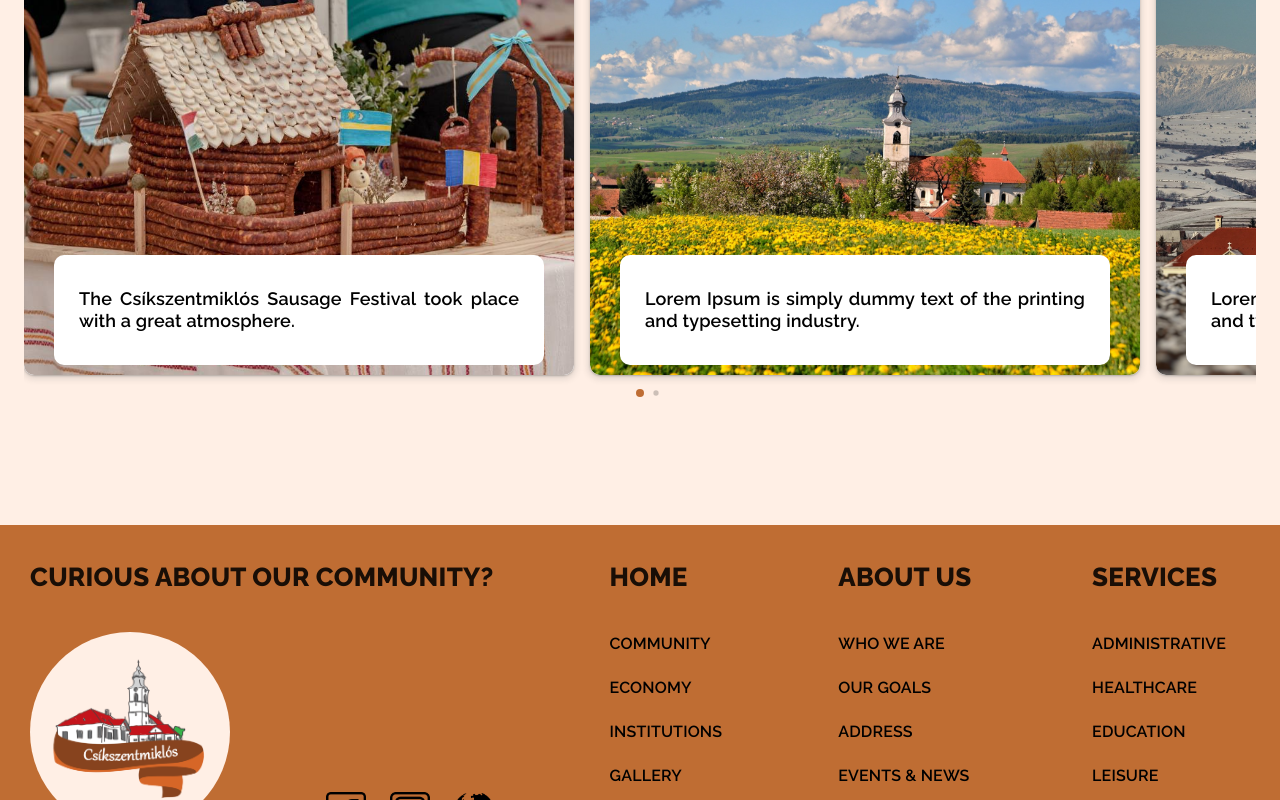
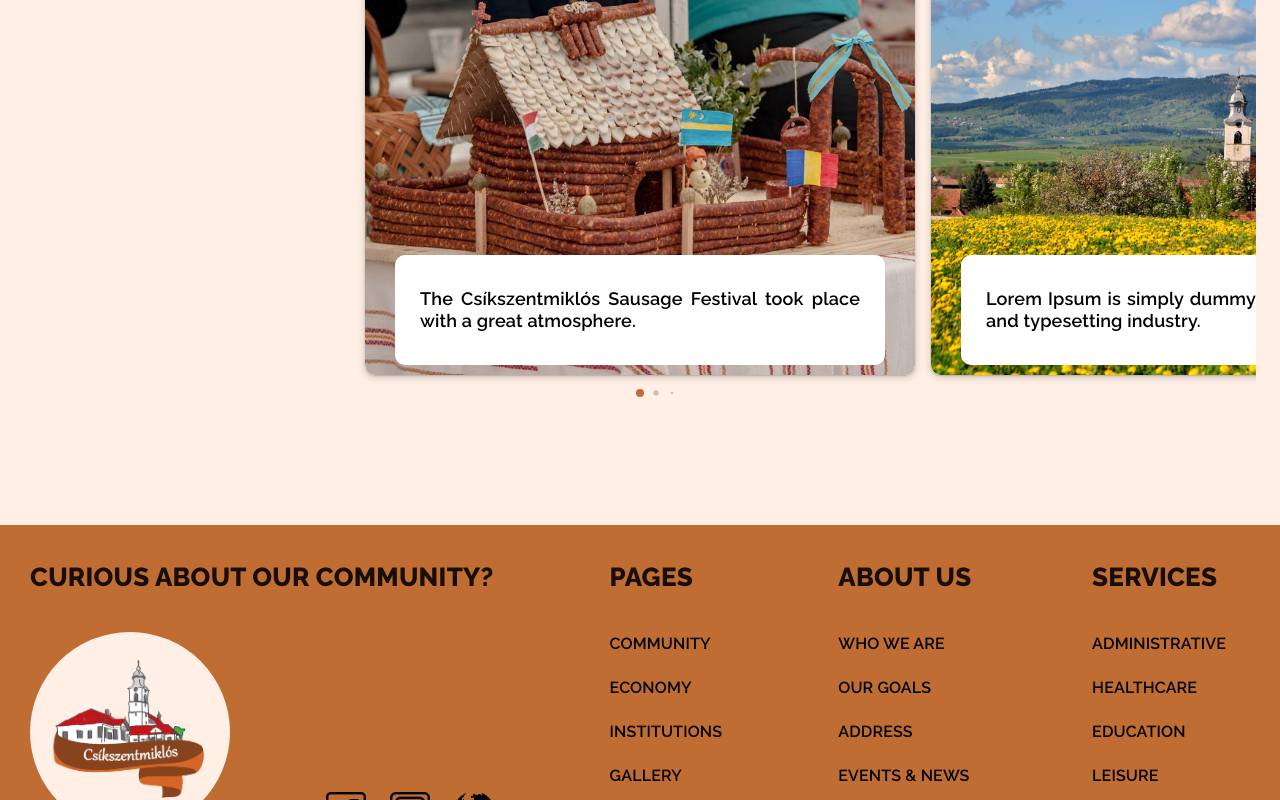
Before and after one commit to CrodingTam/csikszentmiklos-v2, a Next.js app: page /community in a window 1280 px wide. Shown: the part 1912-2712 px from the top of the page. Built offline with nearby package versions, Linux system fonts and the light colour scheme.

Commit message:
feature-22: structure for community page -added carousel

```diff
--- a/app/components/carousel/carousel.component.tsx
+++ b/app/components/carousel/carousel.component.tsx
@@ -17,13 +17,14 @@ const Carousel: FC<Props> = ({ slides }) => {
   return (
     <StyledWrapper>
       <Swiper
-        slidesPerView={2}
+        slidesPerView={"auto"}
         spaceBetween={16}
         pagination={{
           dynamicBullets: true,
         }}
         modules={[Pagination]}
         className="mySwiper"
+        centeredSlides={true}
       >
         {slides.map((slide, index) => (
           <SwiperSlide key={index}>
--- a/app/components/carousel/carousel.style.tsx
+++ b/app/components/carousel/carousel.style.tsx
@@ -9,6 +9,15 @@ const StyledWrapper = styled(Box)(({ theme }) => ({
     width: "550px !important",
     height: "530px !important",
     backgroundColor: "#ffefe5",
+    [theme.breakpoints.down("xl")]: {
+      width: "450px !important",
+    },
+    [theme.breakpoints.down("lg")]: {
+      width: "400px !important",
+    },
+    [theme.breakpoints.down("sm")]: {
+      width: "100% !important",
+    },
   },
 }));
 
--- a/app/components/carousel/item/item.component.tsx
+++ b/app/components/carousel/item/item.component.tsx
@@ -24,9 +24,6 @@ const Item: FC<Props> = ({ slide }) => {
             <Typography className="carousel-item--typography description" variant="h4">
               {slide.description}
             </Typography>
-            {/* <Typography className="carousel-item--typography more-content" variant="mainMedium">
-              Click here for more content
-            </Typography> */}
           </Box>
         </Box>
       </StyledWrapper>
--- a/app/components/carousel/item/item.style.tsx
+++ b/app/components/carousel/item/item.style.tsx
@@ -5,7 +5,6 @@ import { styled } from "@mui/material/styles";
 
 const StyledWrapper = styled(Box)(({ theme }) => ({
   backgroundColor: theme.palette.white.main,
-  height: "500px",
   boxShadow: "rgba(60, 64, 67, 0.3) 0px 1px 2px 0px, rgba(60, 64, 67, 0.15) 0px 2px 6px 2px",
   borderRadius: "10px",
   borderColor: theme.palette.primary.main,
@@ -13,6 +12,13 @@ const StyledWrapper = styled(Box)(({ theme }) => ({
   flexDirection: "column",
   overflow: "hidden",
   cursor: "pointer",
+  height: "500px",
+  [theme.breakpoints.down("lg")]: {
+    height: "450px",
+  },
+  [theme.breakpoints.down("sm")]: {
+    height: "400px",
+  },
   ".carousel-item--box:nth-of-type(1)": {
     position: "relative",
     zIndex: 1,
--- a/app/components/footer/footer.component.tsx
+++ b/app/components/footer/footer.component.tsx
@@ -36,7 +36,7 @@ const FooterBar: FC = () => {
             </Box>
           </Grid>
           <Grid item className="footer--grid-item">
-            <Items title="Home" items={pageItems.filter((item) => item.label !== "Home")} />
+            <Items title="Pages" items={pageItems.filter((item) => item.label !== "Home")} />
           </Grid>
           <Grid item className="footer--grid-item">
             <Items title="About Us" items={aboutUsItems} />
```
